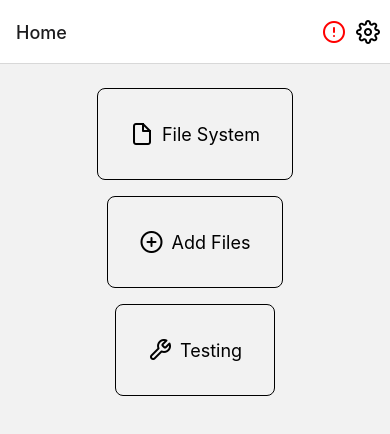
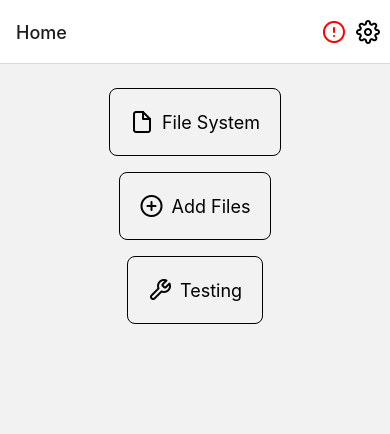
Before and after one commit to aarenstade/life-repository, a React Native app in the folder app/: screen /home in a window 390 px wide. Shown: the top 434 px of the page. Built offline with nearby package versions, Linux system fonts and the light colour scheme.

Commit message:
Add size prop to CardButton component

```diff
--- a/app/components/CardButton.tsx
+++ b/app/components/CardButton.tsx
@@ -1,25 +1,29 @@
-import { FC, useCallback } from "react";
+import { FC, useCallback, useMemo } from "react";
 import { Text, TouchableOpacity, View, StyleSheet } from "react-native";
+
+type ButtonSize = "small" | "default" | "large";
 
 interface CardButtonProps {
   icon: JSX.Element;
   title: string;
   subtitle?: string;
   onClick: () => void;
+  size?: ButtonSize;
 }
 
-const CardButton: FC<CardButtonProps> = ({ icon, title, subtitle, onClick }) => {
+const CardButton: FC<CardButtonProps> = ({ icon, title, subtitle, onClick, size = "default" }) => {
   const handlePress = useCallback(() => {
     onClick();
   }, [onClick]);
 
-  const styles = StyleSheet.create({
+  const styles = useMemo(() => {
+    const baseStyles = StyleSheet.create({
       container: {
         flexGrow: 1,
         flexDirection: "row",
         justifyContent: "center",
         alignItems: "center",
-      padding: 32,
+        padding: size === "small" ? 10 : size === "large" ? 30 : 20,
         marginHorizontal: 16,
         marginVertical: 8,
         borderRadius: 8,
@@ -33,13 +37,15 @@ const CardButton: FC<CardButtonProps> = ({ icon, title, subtitle, onClick }) =>
         alignItems: "center",
       },
       title: {
-      fontSize: 18,
+        fontSize: size === "small" ? 16 : size === "large" ? 22 : 18,
         fontWeight: "normal",
       },
       subtitle: {
-      fontSize: 16,
+        fontSize: size === "small" ? 12 : size === "large" ? 20 : 16,
       },
     });
+    return baseStyles;
+  }, [size]);
 
   return (
     <View style={styles.container}>
```
Lines whose indentation alone changed are shown as unchanged.
